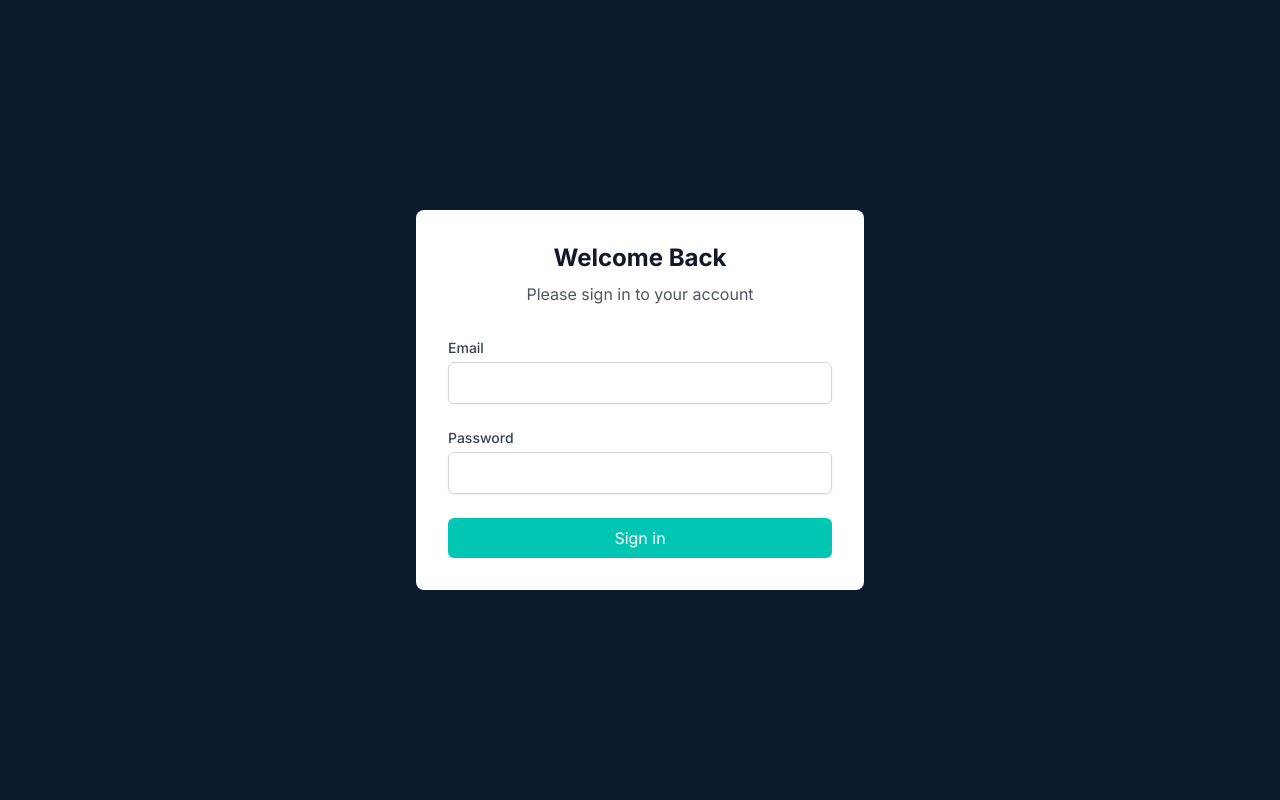
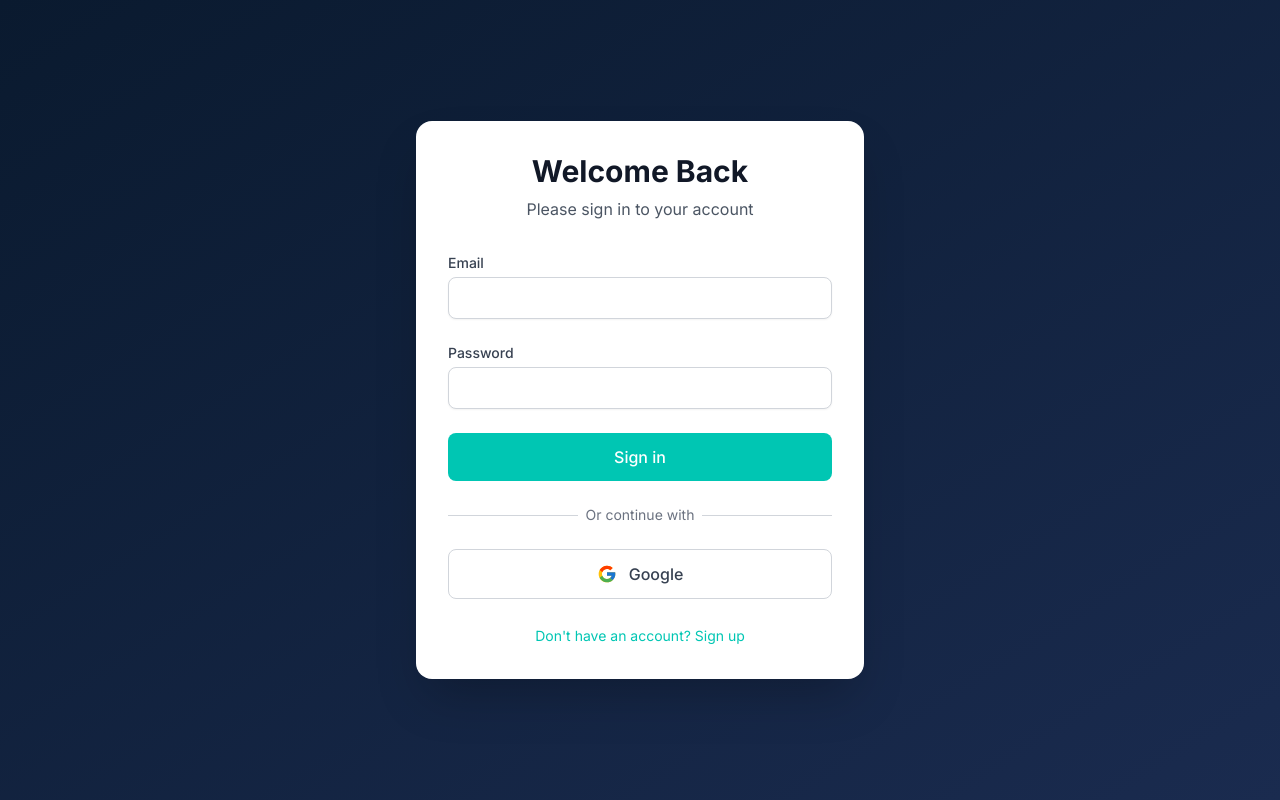
Before and after one commit to hackerloum/secureview, a Next.js app in the folder frontend/: page /login in a window 1280 px wide. Built offline with nearby package versions, Linux system fonts and the light colour scheme; what @supabase/auth-helpers-nextjs would draw is missing.

Commit message:
Update page.tsx

```diff
--- a/frontend/src/app/login/page.tsx
+++ b/frontend/src/app/login/page.tsx
@@ -4,18 +4,52 @@ import { useState } from 'react';
 import { useRouter } from 'next/navigation';
 import supabase from '../../lib/supabase';
 import toast from 'react-hot-toast';
+import { FcGoogle } from 'react-icons/fc';
 
 export default function LoginPage() {
   const [email, setEmail] = useState('');
   const [password, setPassword] = useState('');
+  const [isSignUp, setIsSignUp] = useState(false);
   const [loading, setLoading] = useState(false);
   const router = useRouter();
 
-  const handleLogin = async (e: React.FormEvent) => {
+  const handleGoogleSignIn = async () => {
+    try {
+      setLoading(true);
+      const { data, error } = await supabase.auth.signInWithOAuth({
+        provider: 'google',
+        options: {
+          redirectTo: `${window.location.origin}/auth/callback`,
+        },
+      });
+
+      if (error) throw error;
+      if (data?.url) window.location.href = data.url;
+    } catch (error: any) {
+      toast.error(error.message);
+    } finally {
+      setLoading(false);
+    }
+  };
+
+  const handleSubmit = async (e: React.FormEvent) => {
     e.preventDefault();
     setLoading(true);
 
     try {
+      if (isSignUp) {
+        const { data, error } = await supabase.auth.signUp({
+          email,
+          password,
+          options: {
+            emailRedirectTo: `${window.location.origin}/auth/callback`,
+          },
+        });
+
+        if (error) throw error;
+        toast.success('Check your email for the confirmation link!');
+        setIsSignUp(false);
+      } else {
         const { data, error } = await supabase.auth.signInWithPassword({
           email,
           password,
@@ -39,6 +73,7 @@ export default function LoginPage() {
         }
 
         toast.success('Successfully logged in!');
+      }
     } catch (error: any) {
       toast.error(error.message);
     } finally {
@@ -47,14 +82,18 @@ export default function LoginPage() {
   };
 
   return (
-    <div className="min-h-screen flex items-center justify-center bg-[#0A1A2F]">
-      <div className="bg-white rounded-lg p-8 max-w-md w-full mx-4">
+    <div className="min-h-screen flex items-center justify-center bg-gradient-to-br from-[#0A1A2F] to-[#1A2B4F]">
+      <div className="bg-white rounded-2xl p-8 max-w-md w-full mx-4 shadow-2xl">
         <div className="text-center mb-8">
-          <h1 className="text-2xl font-bold text-gray-900">Welcome Back</h1>
-          <p className="text-gray-600 mt-2">Please sign in to your account</p>
+          <h1 className="text-3xl font-bold text-gray-900 mb-2">
+            {isSignUp ? 'Create Account' : 'Welcome Back'}
+          </h1>
+          <p className="text-gray-600">
+            {isSignUp ? 'Join SecureView today' : 'Please sign in to your account'}
+          </p>
         </div>
 
-        <form onSubmit={handleLogin} className="space-y-6">
+        <form onSubmit={handleSubmit} className="space-y-6">
           <div>
             <label htmlFor="email" className="block text-sm font-medium text-gray-700">
               Email
@@ -64,7 +103,7 @@ export default function LoginPage() {
               type="email"
               value={email}
               onChange={(e) => setEmail(e.target.value)}
-              className="mt-1 block w-full rounded-md border-gray-300 shadow-sm focus:border-[#00C6B3] focus:ring-[#00C6B3]"
+              className="mt-1 block w-full rounded-lg border-gray-300 shadow-sm focus:border-[#00C6B3] focus:ring-[#00C6B3]"
               required
               disabled={loading}
             />
@@ -79,7 +118,7 @@ export default function LoginPage() {
               type="password"
               value={password}
               onChange={(e) => setPassword(e.target.value)}
-              className="mt-1 block w-full rounded-md border-gray-300 shadow-sm focus:border-[#00C6B3] focus:ring-[#00C6B3]"
+              className="mt-1 block w-full rounded-lg border-gray-300 shadow-sm focus:border-[#00C6B3] focus:ring-[#00C6B3]"
               required
               disabled={loading}
             />
@@ -88,11 +127,44 @@ export default function LoginPage() {
           <button
             type="submit"
             disabled={loading}
-            className="w-full bg-[#00C6B3] text-white py-2 px-4 rounded-md hover:bg-[#00a396] transition-colors disabled:opacity-50 disabled:cursor-not-allowed"
+            className="w-full bg-[#00C6B3] text-white py-3 px-4 rounded-lg hover:bg-[#00a396] transition-colors disabled:opacity-50 disabled:cursor-not-allowed font-medium"
           >
-            {loading ? 'Signing in...' : 'Sign in'}
+            {loading ? 'Processing...' : isSignUp ? 'Create Account' : 'Sign in'}
           </button>
         </form>
+
+        <div className="mt-6">
+          <div className="relative">
+            <div className="absolute inset-0 flex items-center">
+              <div className="w-full border-t border-gray-300"></div>
+            </div>
+            <div className="relative flex justify-center text-sm">
+              <span className="px-2 bg-white text-gray-500">Or continue with</span>
+            </div>
+          </div>
+
+          <div className="mt-6">
+            <button
+              onClick={handleGoogleSignIn}
+              disabled={loading}
+              className="w-full flex items-center justify-center gap-3 bg-white border border-gray-300 rounded-lg py-3 px-4 text-gray-700 hover:bg-gray-50 transition-colors disabled:opacity-50 disabled:cursor-not-allowed"
+            >
+              <FcGoogle className="w-5 h-5" />
+              <span className="font-medium">Google</span>
+            </button>
+          </div>
+        </div>
+
+        <div className="mt-6 text-center">
+          <button
+            onClick={() => setIsSignUp(!isSignUp)}
+            className="text-sm text-[#00C6B3] hover:text-[#00a396] transition-colors"
+          >
+            {isSignUp
+              ? 'Already have an account? Sign in'
+              : "Don't have an account? Sign up"}
+          </button>
+        </div>
       </div>
     </div>
   );
```
Lines whose indentation alone changed are shown as unchanged.
